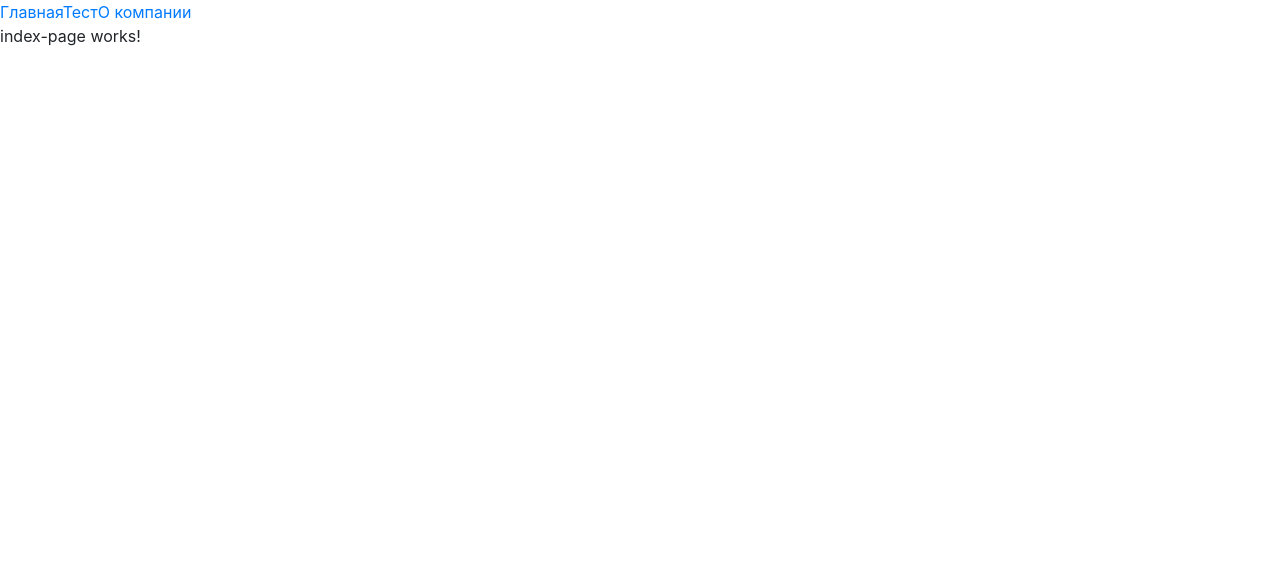
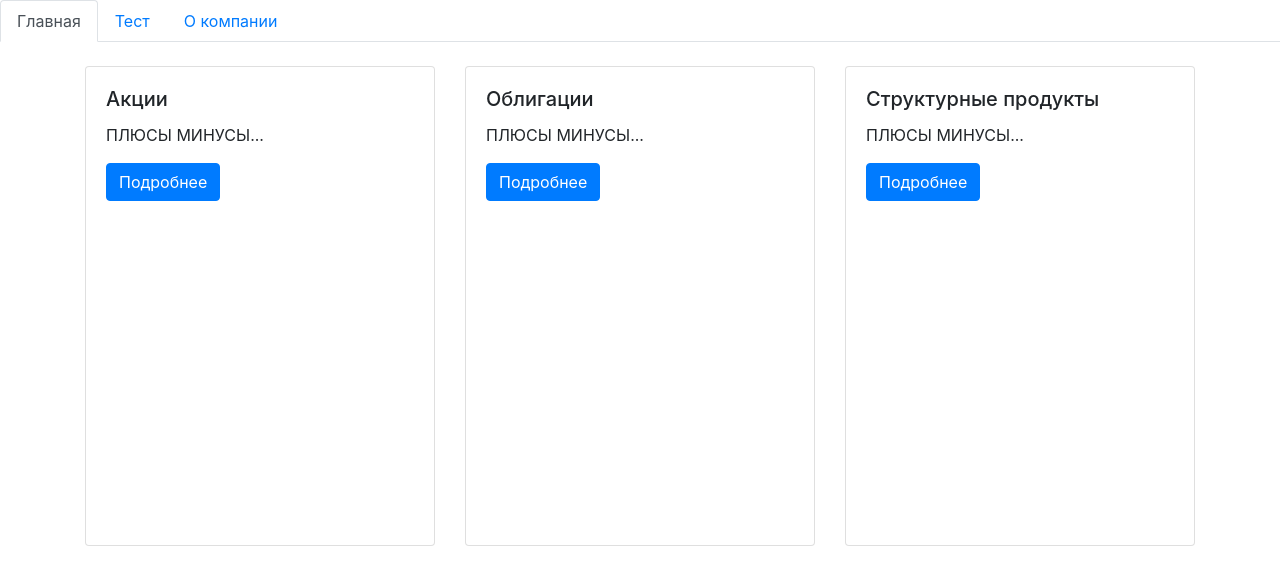
Before and after one commit to theDimZone/hackgenesis, an Angular app: page / in a window 1280 px wide. Shown: the top 584 px of the page. Built offline with nearby package versions, Linux system fonts and the light colour scheme.

Commit message:
sdelal skelet glavnoi stranizi

```diff
--- a/src/app/app.component.html
+++ b/src/app/app.component.html
@@ -1,6 +1,27 @@
-<nav>
+<ul ngbNav #nav="ngbNav" class="nav-tabs">
+  <li ngbNavItem>
+    <a ngbNavLink routerLink="/" id="pills-home-tab">Главная</a>
+
+  </li>
+  <li ngbNavItem>
+    <a ngbNavLink routerLink="/test" id="pills-home-tab">Тест</a>
+
+  </li>
+  <li ngbNavItem>
+    <a ngbNavLink routerLink="/about" id="pills-home-tab">О компании</a>
+
+  </li>
+</ul>
+
+<div [ngbNavOutlet]="nav"></div>
+<br>
+
+
+
+
+<!--<nav>
   <a routerLink="/">Главная</a>
   <a routerLink="/test">Тест</a>
   <a routerLink="/about">О компании</a>
-</nav>
+</nav>-->
 <router-outlet></router-outlet>
--- a/src/app/components/index-page/index-page.component.html
+++ b/src/app/components/index-page/index-page.component.html
@@ -1 +1,89 @@
-<p>index-page works!</p>
+
+<div *ngIf="toggle1">
+  <div class="container">
+    <div class="row">
+      <div class="col-sm">
+        <div class="card" style="height: 30rem;">
+          <!--<img src="..." class="card-img-top" alt="...">-->
+        <div class="card-body">
+          <h5 class="card-title">Акции</h5>
+          <p class="card-text">ПЛЮСЫ МИНУСЫ...</p>
+          <a href="#" class="btn btn-primary" (click)="showStock()">Подробнее</a>
+        </div>
+      </div>
+    </div>
+    <div class="col-sm">
+      <div class="card" style="height: 30rem;">
+      <!--<img src="..." class="card-img-top" alt="...">-->
+        <div class="card-body">
+          <h5 class="card-title">Облигации</h5>
+          <p class="card-text">ПЛЮСЫ МИНУСЫ...</p>
+          <a href="#" class="btn btn-primary" (click)="showBonds()" >Подробнее</a>
+        </div>
+      </div>
+    </div>
+    <div class="col-sm">
+      <div class="card" style="height: 30rem;">
+      <!--<img src="..." class="card-img-top" alt="...">-->
+        <div class="card-body">
+          <h5 class="card-title">Структурные продукты</h5>
+          <p class="card-text">ПЛЮСЫ МИНУСЫ...</p>
+          <a href="#" class="btn btn-primary" (click)="showProducts()">Подробнее</a>
+        </div>
+      </div>
+    </div>
+  </div>
+  </div>
+</div>
+<br>
+
+<div *ngIf="toggleStock">
+<div class="container">
+  <div class="row">
+    <div class="col-sm">
+      <div class="card" >
+        <!--<img src="..." class="card-img-top" alt="...">-->
+        <div class="card-body" style=" height: 30rem;">
+          <h5 class="card-title">Акции</h5>
+          <p class="card-text">ПОДРОБНАЯ ИНФОРМАЦИЯ</p>
+          <a href="#" class="btn btn-primary" (click)="showStock()">Закрыть</a>
+        </div>
+      </div>
+    </div>
+    </div>
+    </div>
+    </div>
+
+    <div *ngIf="toggleBonds">
+    <div class="container">
+    <div class="row">
+    <div class="col-sm">
+      <div class="card" >
+      <!--<img src="..." class="card-img-top" alt="...">-->
+          <div class="card-body" style=" height: 30rem;">
+          <h5 class="card-title">Облигации</h5>
+          <p class="card-text">ПОДРОБНАЯ ИНФОРМАЦИЯ</p>
+<a href="#" class="btn btn-primary" (click)="showBonds()">Закрыть</a>
+        </div>
+      </div>
+    </div>
+    </div>
+    </div>
+    </div>
+
+    <div *ngIf="toggleProducts">
+    <div class="container">
+    <div class="row">
+    <div class="col-sm">
+      <div class="card" >
+      <!--<img src="..." class="card-img-top" alt="...">-->
+          <div class="card-body" style=" height: 30rem;">
+          <h5 class="card-title">Структурные продукты</h5>
+          <p class="card-text">ПОДРОБНАЯ ИНФОРМАЦИЯ</p>
+<a href="#" class="btn btn-primary" (click)="showProducts()">Закрыть</a>
+        </div>
+      </div>
+    </div>
+  </div>
+</div>
+</div>
--- a/src/app/components/index-page/index-page.component.ts
+++ b/src/app/components/index-page/index-page.component.ts
@@ -5,9 +5,13 @@ import { Title } from '@angular/platform-browser';
   selector: 'app-index-page',
   templateUrl: './index-page.component.html',
   styleUrls: ['./index-page.component.css']
+
 })
 export class IndexPageComponent implements OnInit {
-
+  toggle1 = true;
+  toggleStock = false;
+  toggleBonds = false;
+  toggleProducts = false;
   constructor(private titleService: Title ) {
     this.titleService.setTitle("Главная");
   }
@@ -15,4 +19,23 @@ export class IndexPageComponent implements OnInit {
   ngOnInit(): void {
   }
 
+  showStock(){
+  this.toggle1 = !this.toggle1
+  this.toggleStock = !this.toggleStock
+  }
+
+  showBonds(){
+    this.toggle1 = !this.toggle1
+    this.toggleBonds = !this.toggleBonds
+  }
+
+
+  showProducts(){
+    this.toggle1 = !this.toggle1
+    this.toggleProducts = !this.toggleProducts
+  }
+
+//    this.toggle1 = !this.toggle1
+//    this.toggle2 = !this.toggle2
+//  }
 }
```
Also changed, not shown: 1 other file (tests, documents, lock files or other folders).
